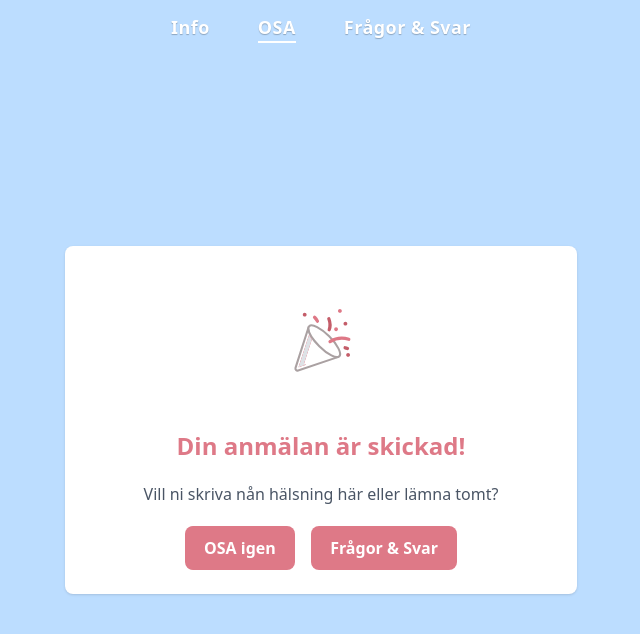
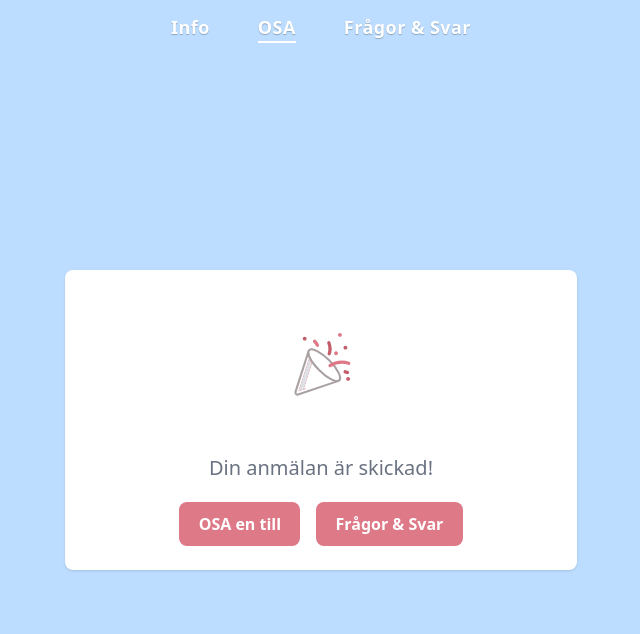
Before and after one commit to VanjaVidmark/johanna-kevin-wedding, a React (Vite) app: page /osa/success in a window 1280 px wide. Shown: the top 634 px of the page, without its empty margins (319-959 px from the left). Built offline with nearby package versions, Linux system fonts and the light colour scheme.

Commit message:
last touches

```diff
--- a/src/App.tsx
+++ b/src/App.tsx
@@ -1,4 +1,4 @@
-import { Routes, Route } from "react-router-dom";
+import { Routes, Route, Navigate } from "react-router-dom";
 import Questions from "./pages/Questions";
 import Home from "./pages/Home";
 import RSVPForm from "./pages/RSVPForm";
@@ -16,6 +16,7 @@ export default function App() {
         <Route path="/faq" element={<Questions />} />
         <Route path="/osa/success" element={<SuccessPage />} />
         <Route path="/osa/error" element={<ErrorPage />} />
+        <Route path="*" element={<Navigate to="/" replace />} />
       </Routes>
     </>
   );
--- a/src/pages/SuccessPage.tsx
+++ b/src/pages/SuccessPage.tsx
@@ -16,15 +16,12 @@ export default function SuccessPage() {
             src={successAnimation}
             style={{ height: "140px", width: "140px" }} />
 
-            <h2 className="text-2xl font-bold mt-4 text-[#de7987]">Din anmälan är skickad!</h2>
-            <p className="mt-2 text-gray-600">
-                Vill ni skriva nån hälsning här eller lämna tomt?
-            </p>
+            <h2 className="text-xl text-gray-500">Din anmälan är skickad!</h2>
             <div className="flex justify-center items-center gap-4">
                 <button
                     onClick={() => navigate("/osa")}
                 >
-                    OSA igen
+                    OSA en till
                 </button>
                 <button
                     onClick={() => navigate("/faq")}
```
